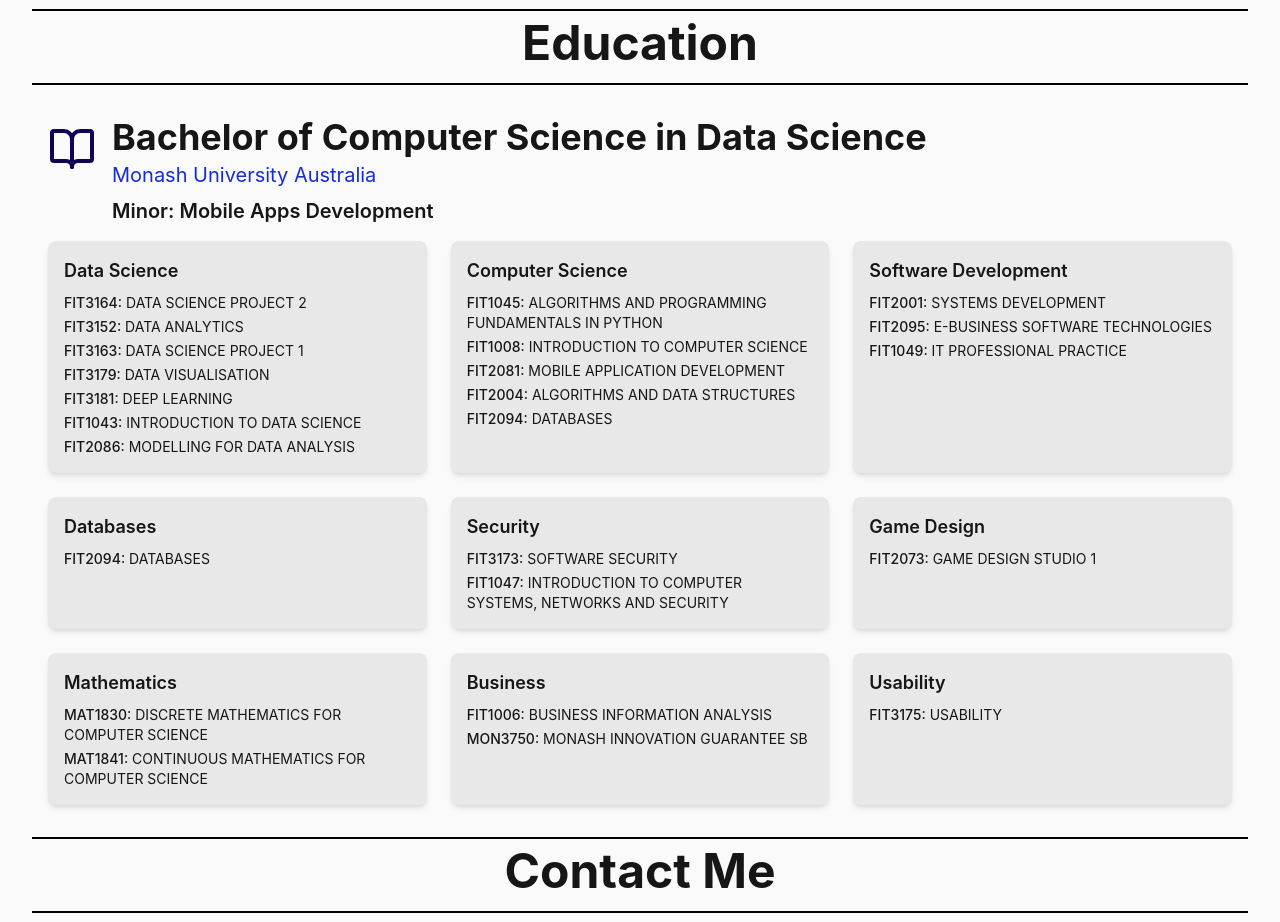
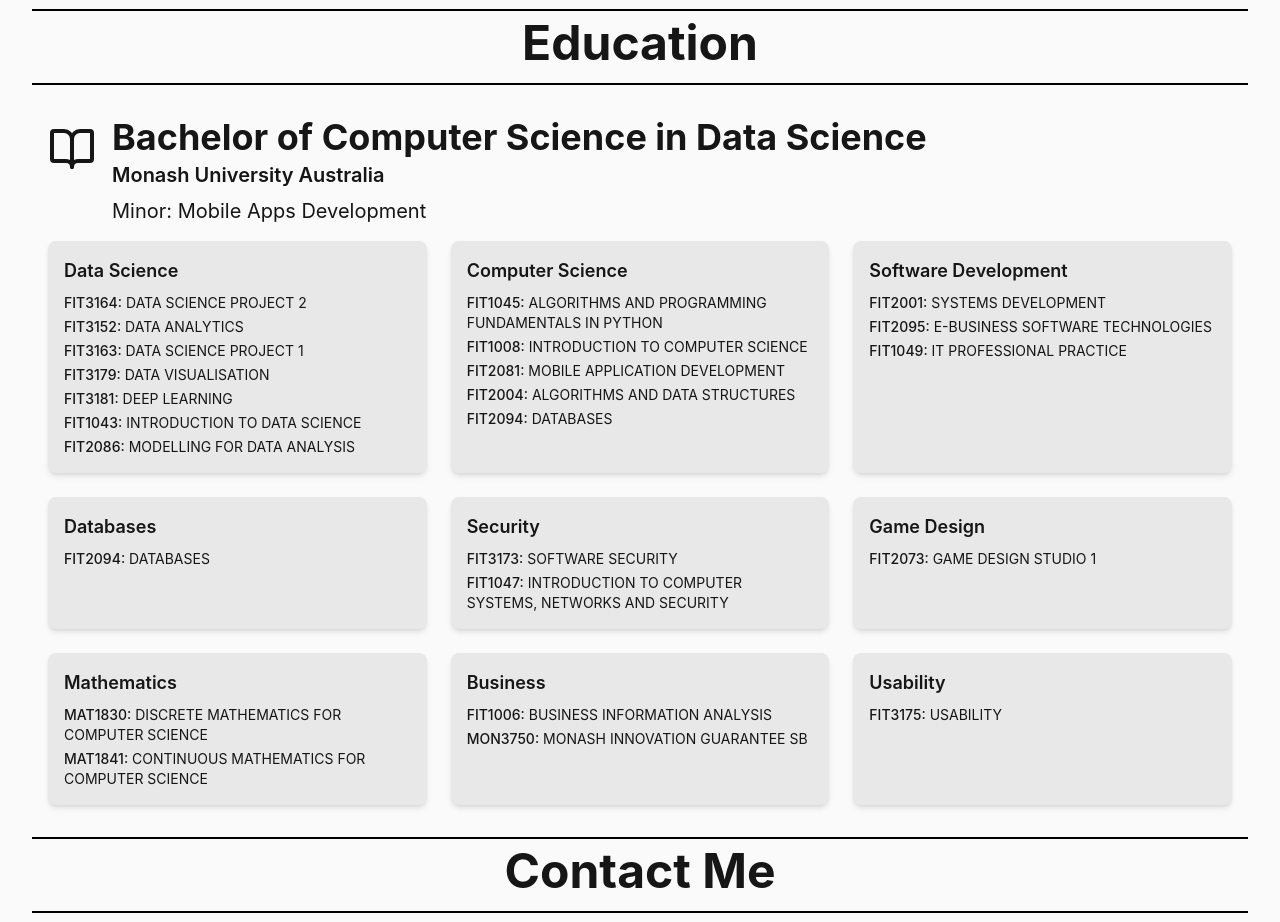
Before and after one commit to MahirAbrar/mahirsportfolio, a React (Create React App) app: page / in a window 1280 px wide. Shown: the part 4000-4922 px from the top of the page. Built offline with nearby package versions, Linux system fonts and the light colour scheme.

Commit message:
Refactor Education component styles: adjust spacing and font weight for improved readability.

```diff
--- a/src/components/Education.js
+++ b/src/components/Education.js
@@ -82,18 +82,18 @@
     <div className="container mx-auto px-4">
       <div className="mb-4">
         <div className="flex flex-rowitems-start sm:items-center mb-2">
-          <BookOpen className="text-primary mb-2 sm:mb-2 mr-4" size={48} />
+          <BookOpen className="mb-2 sm:mb-2 mr-4" size={48} />
           <div>
             <h2 className="text-md sm:text-xl md:text-4xl font-bold leading-tight">
               Bachelor of Computer Science in Data Science
             </h2>
-            <p className="text-lg sm:text-xl text-accent mt-1">
+            <p className="text-lg sm:text-xl mt-1 font-semibold">
               Monash University Australia
             </p>
           </div>
         </div>
         <div className="ml-0 sm:ml-16">
-          <h3 className="text-md sm:text-xl  font-semibold ">
+          <h3 className="text-md sm:text-xl">
             Minor: Mobile Apps Development
           </h3>
         </div>
```
